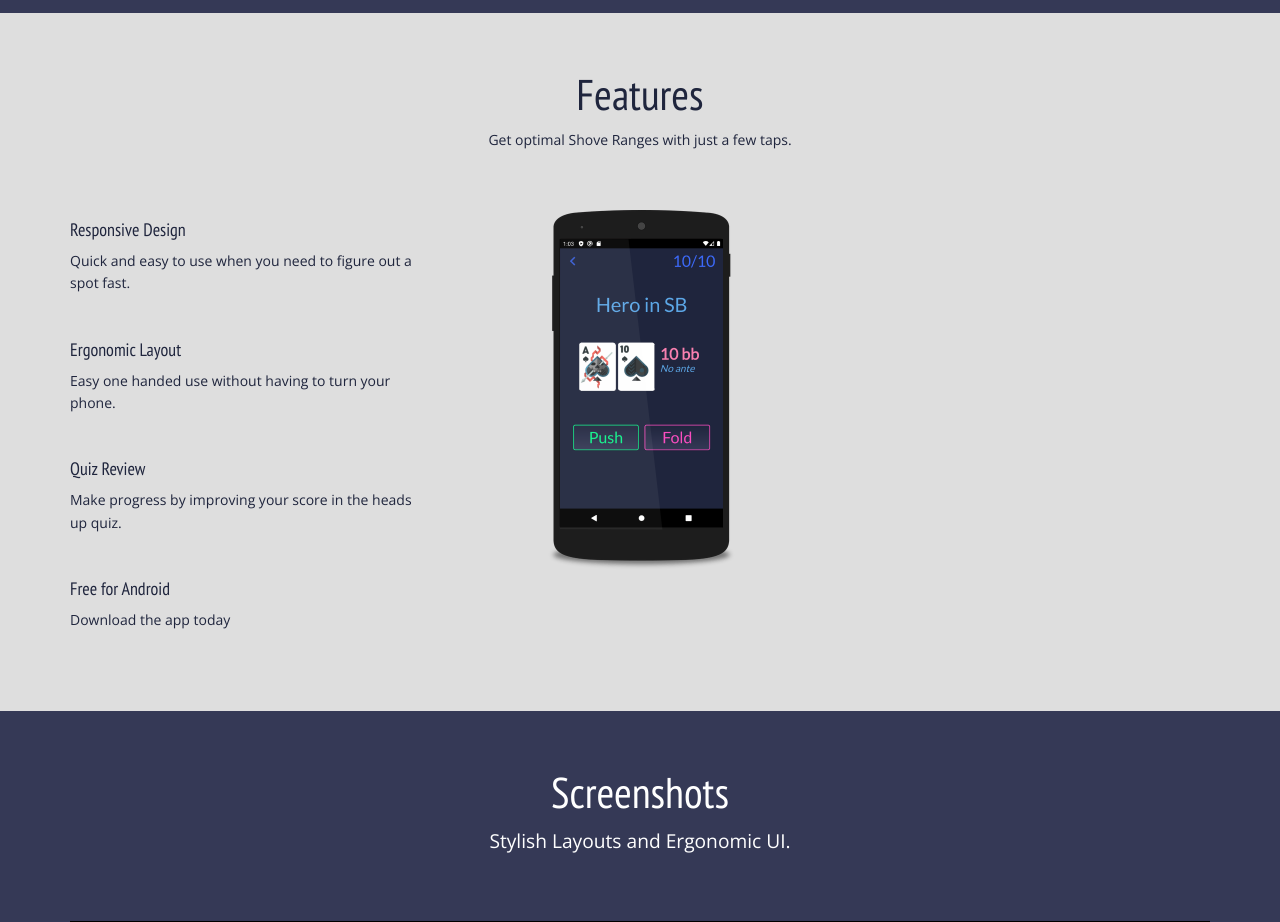
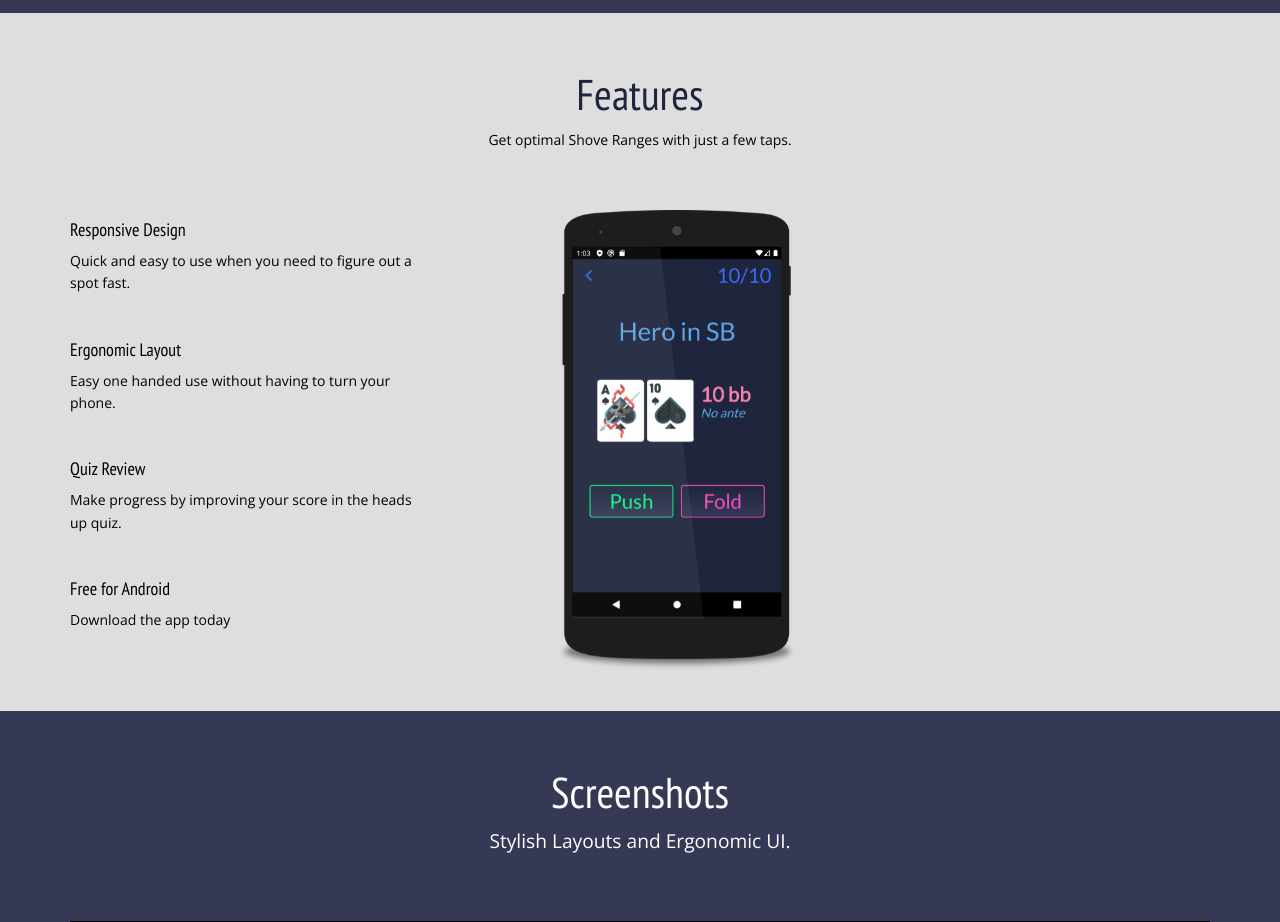
Before and after one commit to JeremiahDMoore/mtttrainer, a plain HTML site: page index.html in a window 1280 px wide. Shown: the part 1060-1982 px from the top of the page. Drawn offline with nearby package versions, Linux system fonts and the light colour scheme.

Commit message:
Add files via upload

```diff
--- a/css/styles.css
+++ b/css/styles.css
@@ -638,19 +638,22 @@ margin-bottom:45px;
     text-align: left;
 }
 .features .features-right {
-    text-align: left;
+    text-align: right;
 }
 #features h4 {
-    color: #1f253d;
+    color: #000;
 	font-size:18px !important;
 }
 #features p {
-    color: #1f253d;
+    color: #000;
 	font-size:14px;
 }
 .features .phone-image {
-    max-width: 250px;
-    margin: auto auto 80px;
+    max-width: 320px;
+	position: absolute;
+	right: 0;
+	margin: auto auto 80px;
+
 }
 #aboutUs {
 	background: #fff    ; /* just below 'Features' ; 'Make Better Dec...'*/
```
